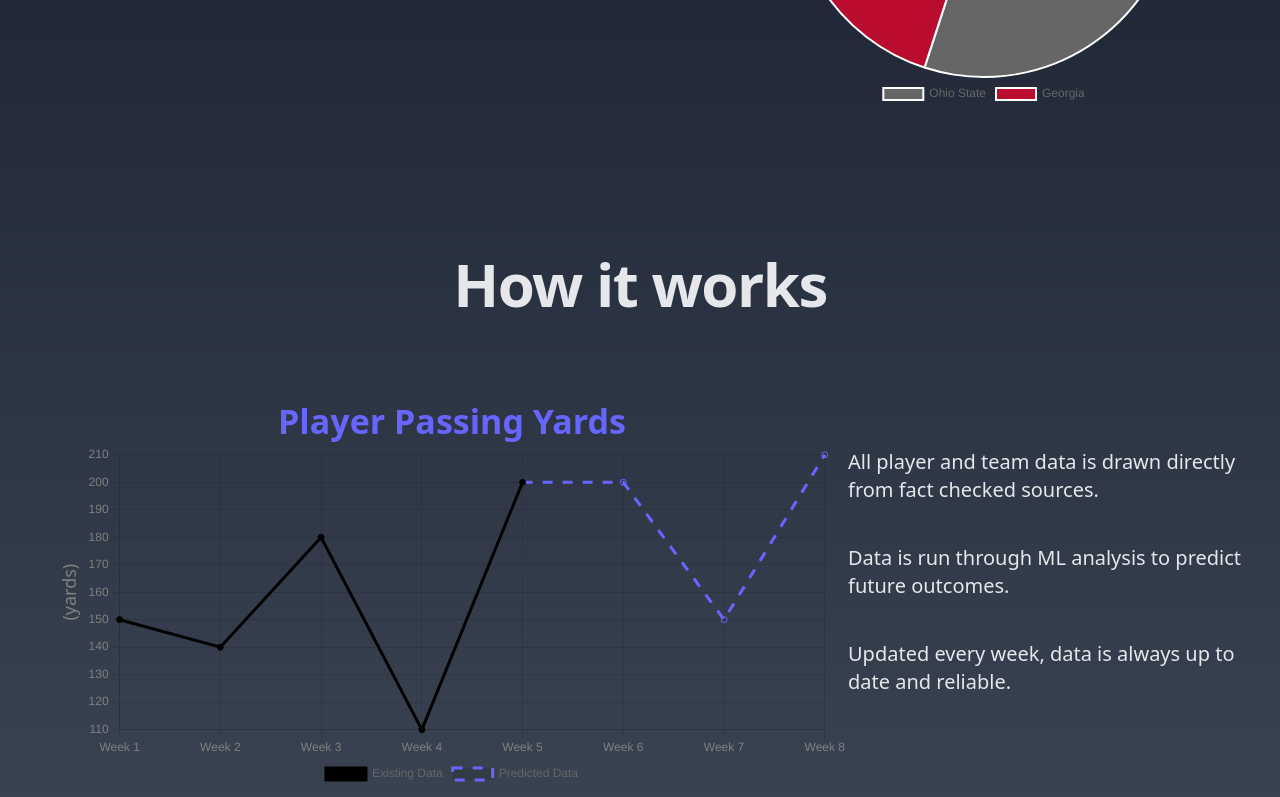
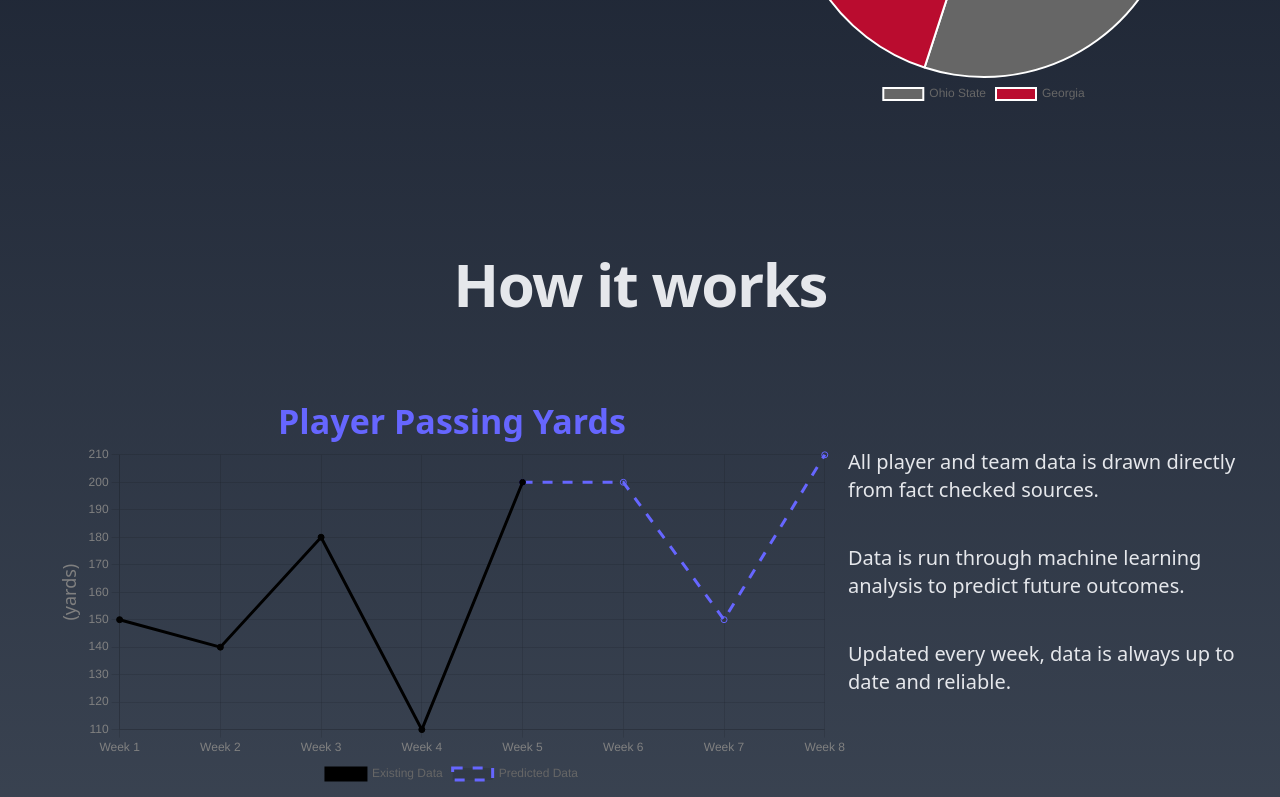
Before and after one commit to k-finken/Gatornetics, a Next.js app: page / in a window 1280 px wide. Shown: the part 522-1319 px from the top of the page. Built offline with nearby package versions, Linux system fonts and the light colour scheme.

Commit message:
font changes

```diff
--- a/components/HomeHero.js
+++ b/components/HomeHero.js
@@ -147,7 +147,7 @@ function Index({foundPlayer}) {
                 </div>
             </div>
             <div className="mt-20 flex justify-center items-center">
-                <h2 className="max-w-2xl mb-4 text-4xl font-bold tracking-tight leading-none md:text-5xl xl:text-6xl dark:text-white text-gray-200">How it works</h2>
+                <h2 className="max-w-2xl mb-4 text-4xl font-extrabold tracking-tight leading-none md:text-5xl xl:text-6xl dark:text-white text-gray-200">How it works</h2>
             </div>
             <div className="grid max-w-screen-xl px-4 py-8 mx-auto lg:gap-8 xl:gap-0 lg:py-16 lg:grid-cols-12">
                 <div className="ml-10 hidden lg:mt-0 lg:col-span-8 lg:flex">
@@ -155,7 +155,7 @@ function Index({foundPlayer}) {
                 </div>
                 <div className="mr-10 mr-auto place-self-center lg:col-span-4">
                     <p className="max-w-2xl mb-6 font-light text-gray-200 lg:mb-10 md:text-lg lg:text-xl dark:text-gray-400">All player and team data is drawn directly from fact checked sources.</p>
-                    <p className="max-w-2xl mb-6 font-light text-gray-200 lg:mb-10 md:text-lg lg:text-xl dark:text-gray-400">Data is run through ML analysis to predict future outcomes.</p>
+                    <p className="max-w-2xl mb-6 font-light text-gray-200 lg:mb-10 md:text-lg lg:text-xl dark:text-gray-400">Data is run through machine learning analysis to predict future outcomes.</p>
                     <p className="max-w-2xl mb-6 font-light text-gray-200 lg:mb-10 md:text-lg lg:text-xl dark:text-gray-400">Updated every week, data is always up to date and reliable.</p>
                 </div>
             </div>
```
Also changed, not shown: 1 other file (tests, documents, lock files or other folders).
